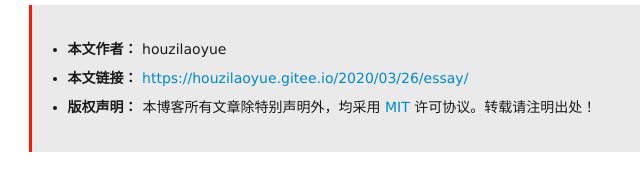
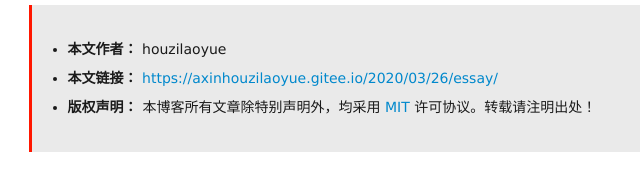
Before and after one commit to axinhouzilaoyue/axinhouzilaoyue.github.io, a plain HTML site: page 2020/03/26/essay/index.html in a window 1280 px wide. Shown: the part 556-735 px from the top of the page, 373-1013 px from the left. Drawn offline with Linux system fonts and the light colour scheme; some packages are replaced by stand-ins of ours; a script that the page names is missing.

Commit message:
Site updated: 2020-03-30 11:30:14

```diff
--- a/2020/03/26/essay/index.html
+++ b/2020/03/26/essay/index.html
@@ -5,7 +5,7 @@
 
   <meta name="renderer" content="webkit">
   <meta http-equiv="X-UA-Compatible" content="IE=edge" >
-  <link rel="dns-prefetch" href="https://houzilaoyue.gitee.io">
+  <link rel="dns-prefetch" href="https://axinhouzilaoyue.gitee.io">
   <title>essay | axin</title>
   <meta name="generator" content="hexo-theme-yilia-plus">
   <meta name="viewport" content="width=device-width, initial-scale=1, maximum-scale=1">
@@ -13,7 +13,7 @@
   <meta name="description" content="axin    无论火气多大，只要稍稍只要right稍稍过上一段时间，原来的情绪大多数会逐渐减轻，就不再是怒气，基本降到了“悲哀”或“遗憾”的水平。归于平静  那是个混账的年龄，你心里身体里都是爱，爱是浑身满心乱窜，给谁是不重要的    有些东西不过很久，是不可能理解的。有的东西等到理解了，又为时已晚。大多时候，我们不得不在尚未认清楚自己的内心的情况下选择行动，因而感到迷茫和困惑">
 <meta property="og:type" content="article">
 <meta property="og:title" content="essay">
-<meta property="og:url" content="https://houzilaoyue.gitee.io/2020/03/26/essay/index.html">
+<meta property="og:url" content="https://axinhouzilaoyue.gitee.io/2020/03/26/essay/index.html">
 <meta property="og:site_name" content="axin">
 <meta property="og:description" content="axin    无论火气多大，只要稍稍只要right稍稍过上一段时间，原来的情绪大多数会逐渐减轻，就不再是怒气，基本降到了“悲哀”或“遗憾”的水平。归于平静  那是个混账的年龄，你心里身体里都是爱，爱是浑身满心乱窜，给谁是不重要的    有些东西不过很久，是不可能理解的。有的东西等到理解了，又为时已晚。大多时候，我们不得不在尚未认清楚自己的内心的情况下选择行动，因而感到迷茫和困惑">
 <meta property="og:locale" content="en_US">
@@ -295,7 +295,7 @@
         </li>
         <li>
           <strong>本文链接：</strong>
-          <a href="https://houzilaoyue.gitee.io/2020/03/26/essay/" title="essay" target="_blank">https://houzilaoyue.gitee.io/2020/03/26/essay/</a>
+          <a href="https://axinhouzilaoyue.gitee.io/2020/03/26/essay/" title="essay" target="_blank">https://axinhouzilaoyue.gitee.io/2020/03/26/essay/</a>
         </li>
 
         <li>
@@ -373,7 +373,7 @@
     <a class="close js-modal-close" href="javascript:;"><i class="icon icon-close"></i></a>
     <p>扫一扫，分享到微信</p>
     <div class="wx-qrcode">
-     <!-- <img src="//pan.baidu.com/share/qrcode?url=https://houzilaoyue.gitee.io/2020/03/26/essay/" alt="微信分享二维码"> -->
+     <!-- <img src="//pan.baidu.com/share/qrcode?url=https://axinhouzilaoyue.gitee.io/2020/03/26/essay/" alt="微信分享二维码"> -->
     </div>
 </div>
 
@@ -433,7 +433,7 @@
   <div class="outer">
     <div id="footer-info">
     	<div class="footer-left">
-    		&copy; 2018-2020 <a href="https://houzilaoyue.gitee.io/" target="_blank">houzilaoyue</a>
+    		&copy; 2018-2020 <a href="https://axinhouzilaoyue.gitee.io/" target="_blank">houzilaoyue</a>
     	</div>
       	<div class="footer-right">
 
--- a/content.json
+++ b/content.json
@@ -1 +1 @@
-[{"title":"essay","date":"2020-03-26T02:35:47.000Z","path":"2020/03/26/essay/","tags":[{"name":"摘抄","slug":"摘抄","permalink":"https://houzilaoyue.gitee.io/tags/%E6%91%98%E6%8A%84/"}]},{"title":"axin的第一篇博客文章","date":"2020-03-25T09:36:36.000Z","path":"2020/03/25/axin的第一篇博客文章/","tags":[]},{"title":"Hello World","date":"2020-03-25T09:26:36.520Z","path":"2020/03/25/hello-world/","tags":[]}]
+[{"title":"essay","date":"2020-03-26T02:35:47.000Z","path":"2020/03/26/essay/","tags":[{"name":"摘抄","slug":"摘抄","permalink":"https://axinhouzilaoyue.gitee.io/tags/%E6%91%98%E6%8A%84/"}]},{"title":"axin的第一篇博客文章","date":"2020-03-25T09:36:36.000Z","path":"2020/03/25/axin的第一篇博客文章/","tags":[]},{"title":"Hello World","date":"2020-03-25T09:26:36.520Z","path":"2020/03/25/hello-world/","tags":[]}]
```
Also changed, not shown: 2020/03/25/axin的第一篇博客文章/index.html (+5 -5 lines), 2020/03/25/hello-world/index.html (+5 -5 lines), archives/2020/03/index.html (+3 -3 lines), archives/2020/index.html (+3 -3 lines), archives/index.html (+3 -3 lines), index.html (+3 -3 lines), tags/摘抄/index.html (+3 -3 lines).
